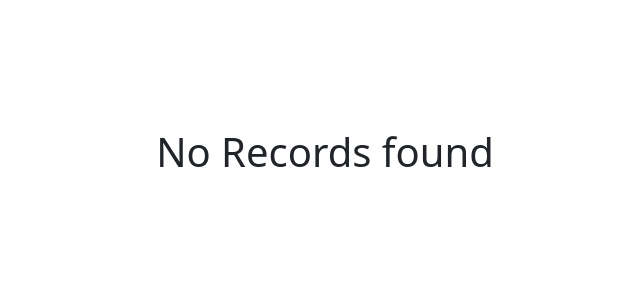
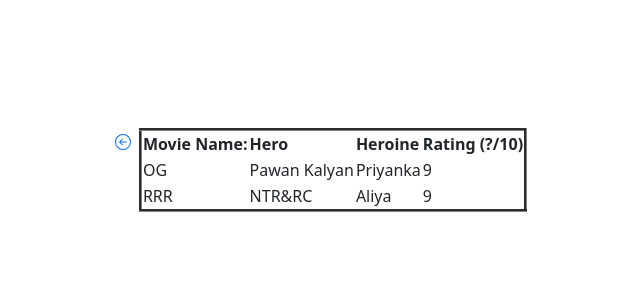
Before and after one commit to 6jp9/LearningStuff, a Django app: page /display/ in a window 1280 px wide. Shown: the top 300 px of the page, without its empty margins (315-955 px from the left). Run offline with Django 5.2, Linux system fonts and the light colour scheme; data comes from the database, SQL or seed files in the repository.

Commit message:
Django Model Form updated

```diff
--- a/DjangoModelForms/static/css/style.css
+++ b/DjangoModelForms/static/css/style.css
@@ -9,7 +9,9 @@ body {
     text-align: center;
     border: 1px solid;
     border-radius: 10px;
+    width: fit-content;
 }
+
 
 #fix {
     position: relative;
--- a/DjangoModelForms/templates/testapp/list.html
+++ b/DjangoModelForms/templates/testapp/list.html
@@ -12,18 +12,34 @@
 </head>
 
 <body>
-    <div>
-        {% if form %}
-        <form method="post">
+    <div id="fix"><a href="http://127.0.0.1:8000/"><svg xmlns="http://www.w3.org/2000/svg" width="16" height="16"
+                fill="currentColor" class="bi bi-arrow-left-circle" viewBox="0 0 16 16">
+                <path fill-rule="evenodd"
+                    d="M1 8a7 7 0 1 0 14 0A7 7 0 0 0 1 8m15 0A8 8 0 1 1 0 8a8 8 0 0 1 16 0m-4.5-.5a.5.5 0 0 1 0 1H5.707l2.147 2.146a.5.5 0 0 1-.708.708l-3-3a.5.5 0 0 1 0-.708l3-3a.5.5 0 1 1 .708.708L5.707 7.5z" />
+            </svg></a></div>
 
-            <!--model data need to be inserted here -->
+        {% if movies %}
+        <table border="3px solid" >
+            <thead>
+                <th>Movie Name:</th>
+                <th>Hero</th>
+                <th>Heroine</th>
+                <th>Rating (?/10)</th>
+            </thead>
+            {% for i in movies %}
+            <tr>
+                <td>{{i.name}}</td>
+                <td>{{i.hero}}</td>
+                <td>{{i.heroine}}</td>
+                <td>{{i.rating}}</td>
+            </tr>
+            {% endfor %}
 
-
-        </form>
-        {% else %}
-        <h1>No Records found</h1>
-        {% endif %}
-    </div>
+            {% else %}
+            <h1>No Records found</h1>
+            {% endif %}
+        </table>
+    <!-- </div> -->
 </body>
 
 </html>
--- a/modelsproject1/templates/testapp/test_Gov.html
+++ b/modelsproject1/templates/testapp/test_Gov.html
@@ -14,7 +14,6 @@
         <thead>
             <th>name</th>
             <th>location</th>
-
             <th>eligibility</th>
             <th>link</th>
         </thead>
```
